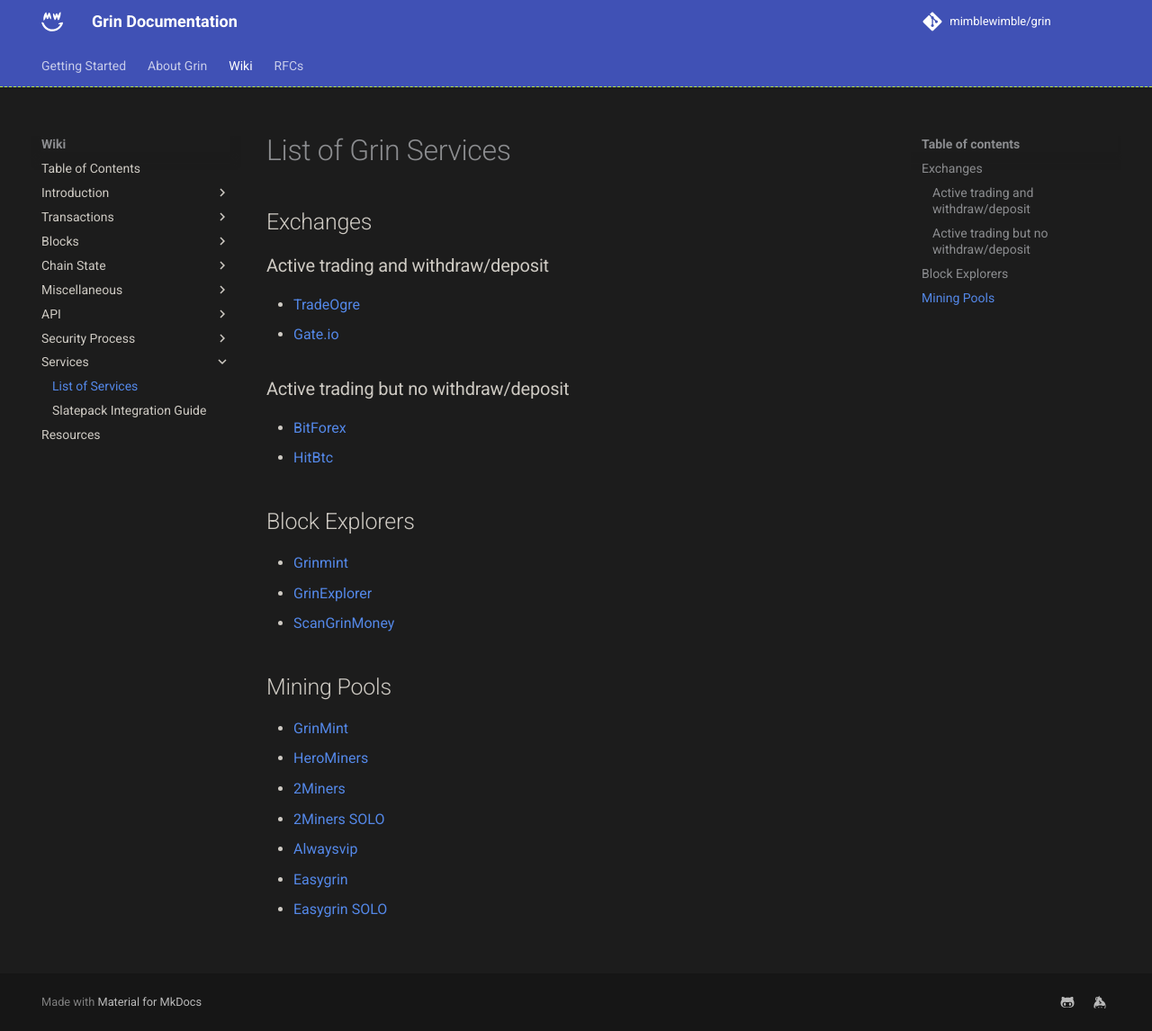
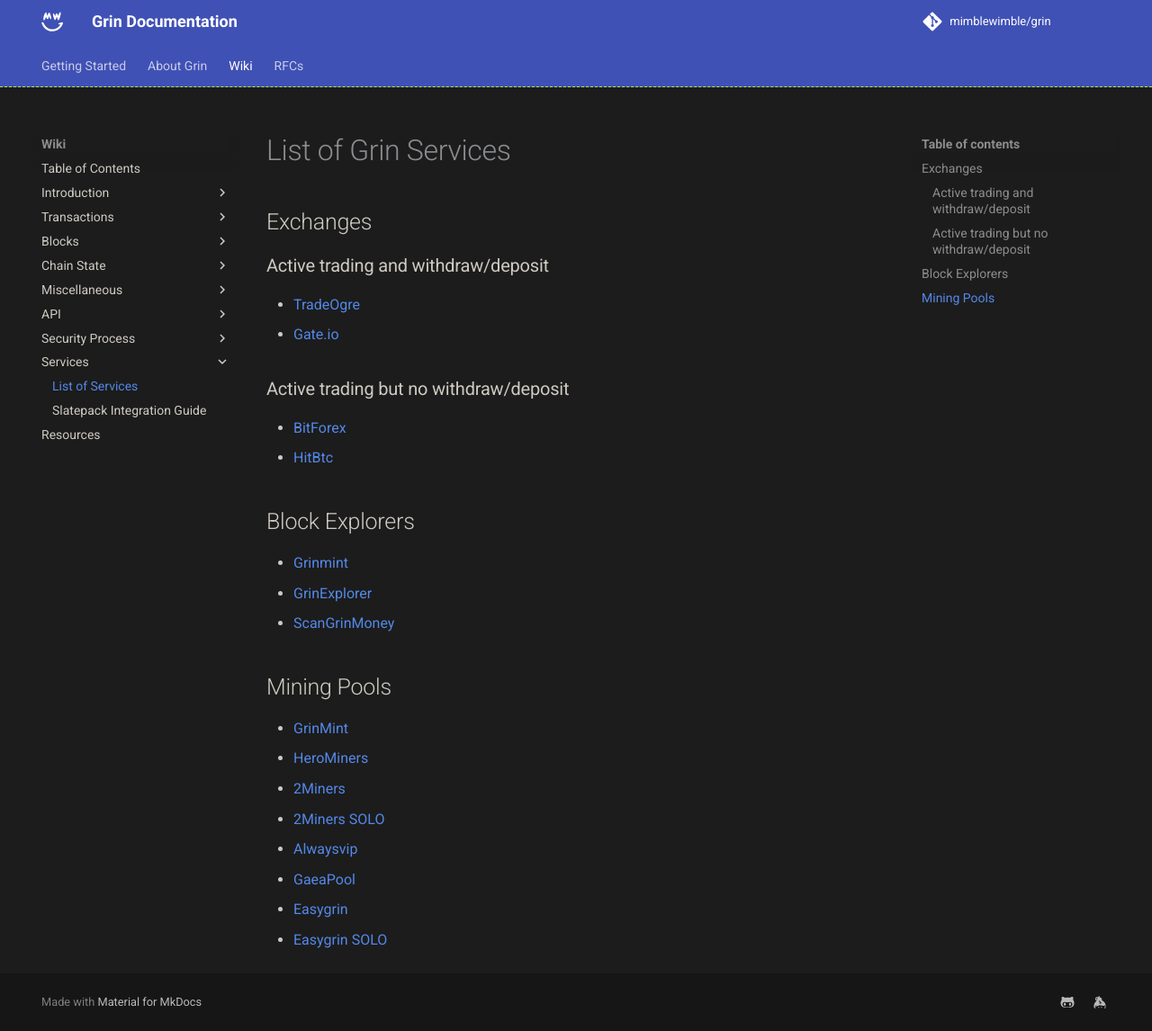
Before and after one commit to mimblewimble/docs, an MkDocs documentation site: the page built from docs/wiki/services/list-of-services.md, in a window 1280 px wide and 1146 px high. Shown: the whole window at 90% size. Built offline with MkDocs 1.6.1 and Material for MkDocs 9.7.7, drawn with Linux system fonts in a browser that asks for light colours; comment, search, counter and statistics services are not loaded.

Commit message:
Update list-of-services.md
Re-added - [GaeaPool](https://gaeapool.com), even though it is blacklisted according to my Antivirus.

```diff
--- a/docs/wiki/services/list-of-services.md
+++ b/docs/wiki/services/list-of-services.md
@@ -25,5 +25,6 @@
 - [2Miners](https://2miners.com)
 - [2Miners SOLO](https://solo-grin.2miners.com/)
 - [Alwaysvip](https://pool.always.vip)
+- [GaeaPool](https://gaeapool.com)
 - [Easygrin](https://pool.easygrin.org)
 - [Easygrin SOLO](https://solo.easygrin.org/)
```
